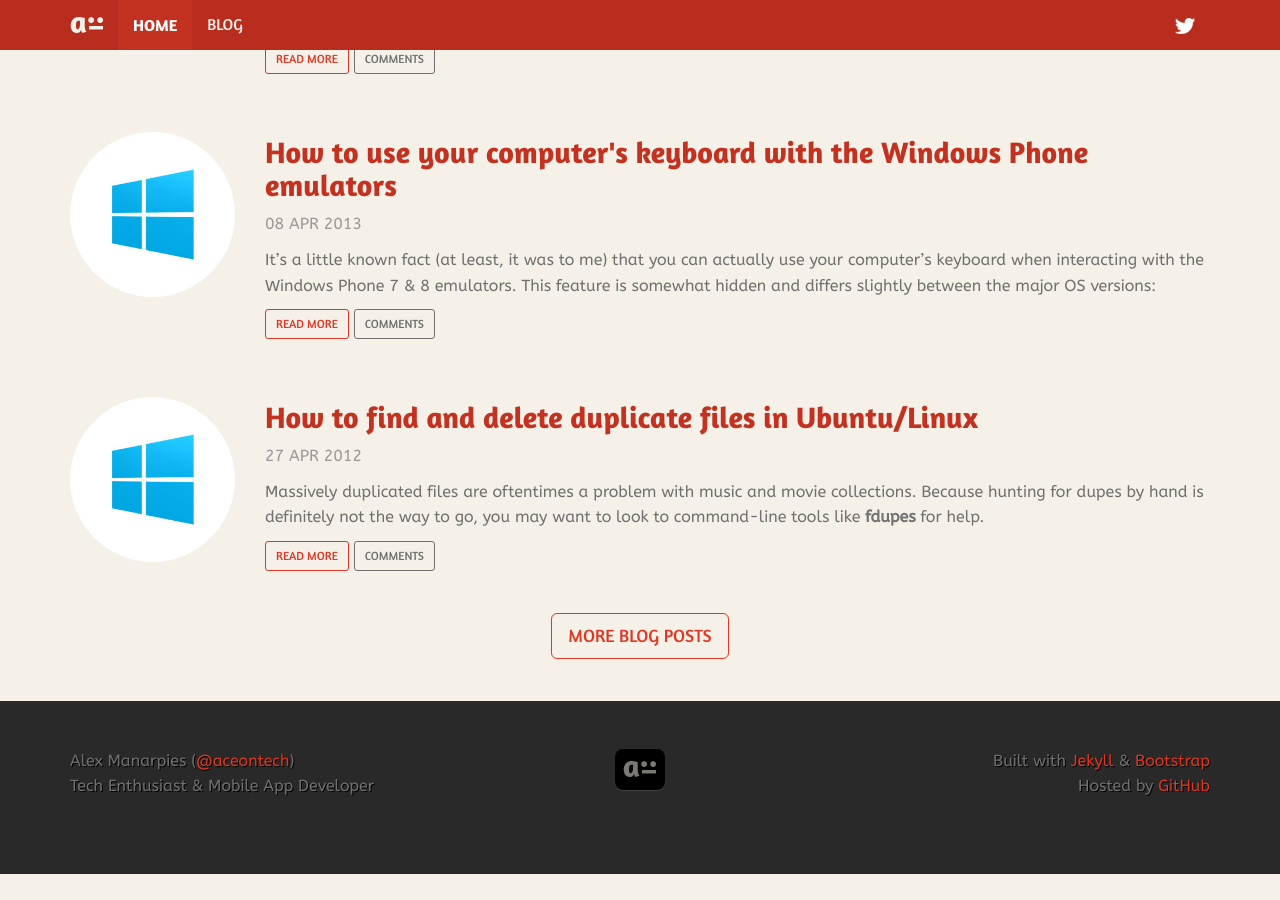
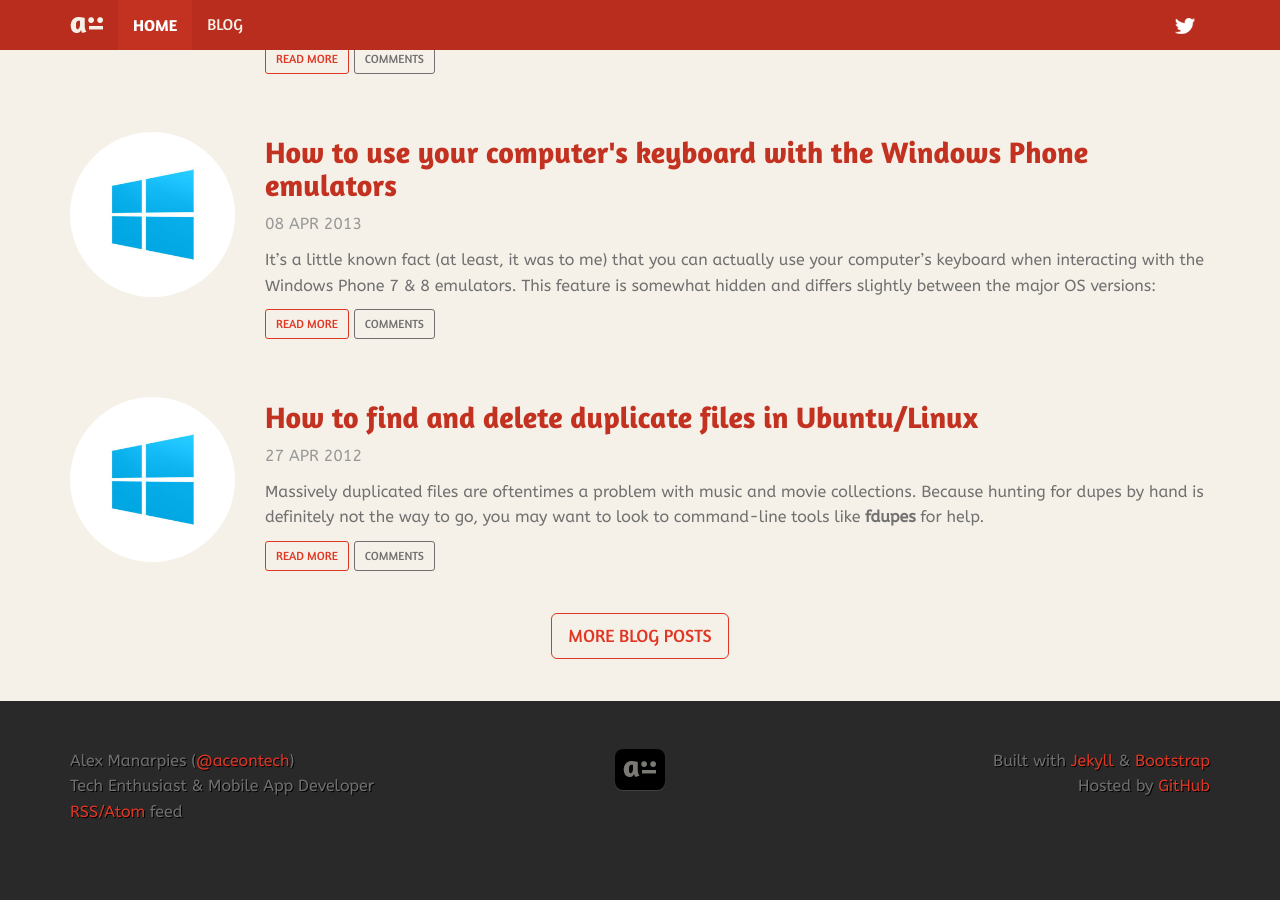
Before and after one commit to aceontech/aceontech.github.io, a Jekyll site: the page built from index.html, in a window 1280 px wide and 900 px high, scrolled down 427 px. Built offline with Jekyll 4.4.1, drawn with Linux system fonts in a browser that asks for light colours; Markdown is read by kramdown in place of the engine named in the settings; the list of posts is cut into pages by our own code; comment, search, counter and statistics services are not loaded; before the commit the page ends 1301 px from its top, so only the background shows below that.

Commit message:
Add feed link

```diff
--- a/_layouts/default.html
+++ b/_layouts/default.html
@@ -5,6 +5,9 @@
         <meta http-equiv="X-UA-Compatible" content="IE=edge,chrome=1">
         <title>{{ page.title }}</title>
         <meta name="viewport" content="width=device-width, initial-scale=1.0">
+
+        <!-- Feeds -->
+        <link rel="feed" href="/feed.xml" title="Blog Posts">
 
         <!-- Styles -->
         <link rel="stylesheet" href="/assets/css/bootstrap.css">
@@ -72,7 +75,8 @@
                     <div class="col-sm-5 footer-left">
                         <p>
                             Alex Manarpies (<a href="http://twitter.com/aceontech" title="@aceontech on Twitter">@aceontech</a>)<br/>
-                            Tech Enthusiast & Mobile App Developer
+                            Tech Enthusiast & Mobile App Developer<br/>
+                            <a href="/feed.xml" title="Atom Feed">RSS/Atom</a> feed
                         </p>
                     </div>
                     <div class="col-sm-2">
```
